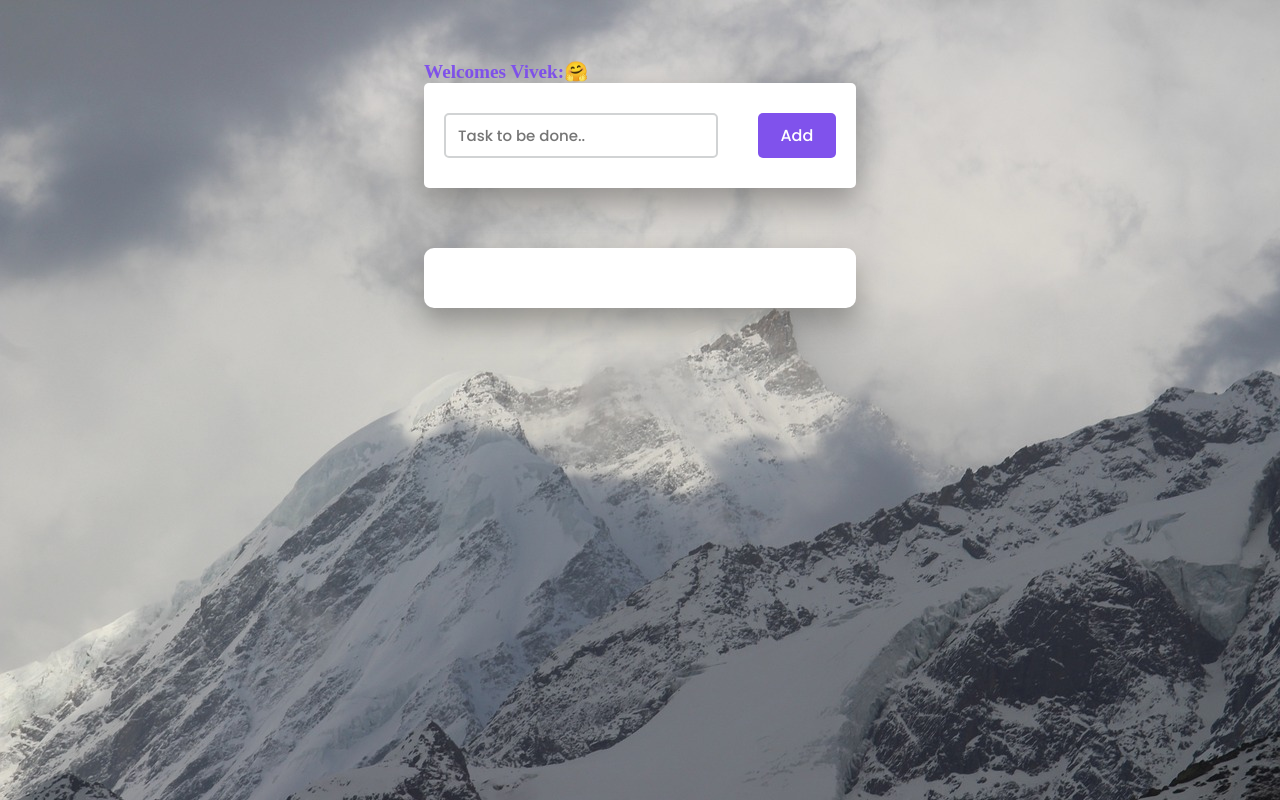
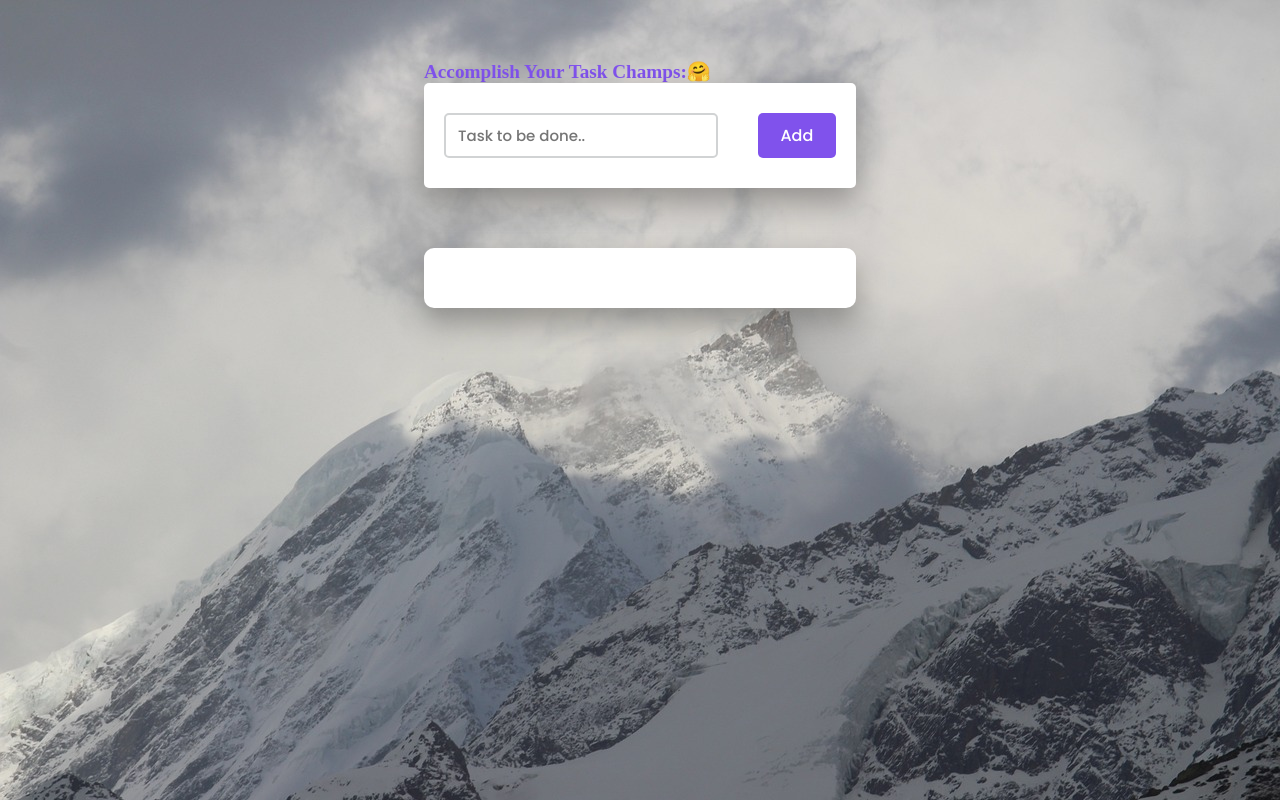
Before and after one commit to Andnaaz/To-do, a plain HTML site: page index.html in a window 1280 px wide. Drawn offline with nearby package versions, Linux system fonts and the light colour scheme.

Commit message:
Update index.html

```diff
--- a/index.html
+++ b/index.html
@@ -13,7 +13,7 @@
 </head>
 <body>
     <div class="container">
-        <div class="animate__animated"> Welcomes Vivek:🤗
+        <div class="animate__animated"> Accomplish Your Task Champs:🤗
 </div>
         <div id="newtask">
             <input type="text" placeholder="Task to be done..">
```
